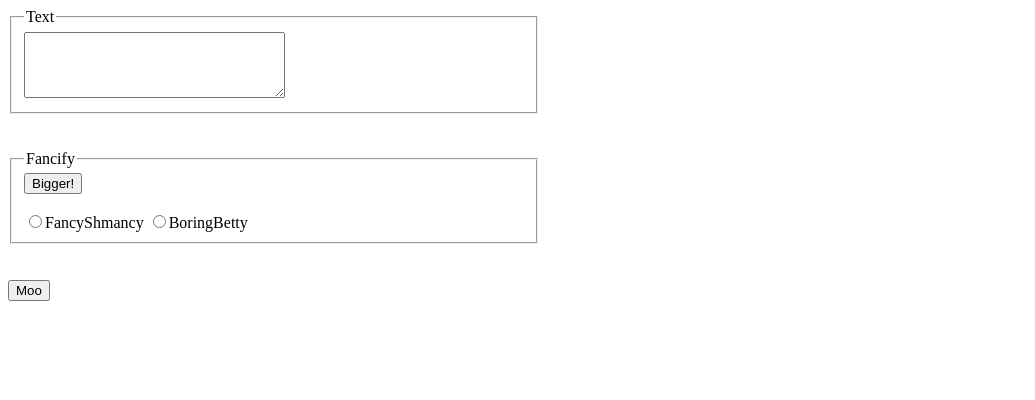
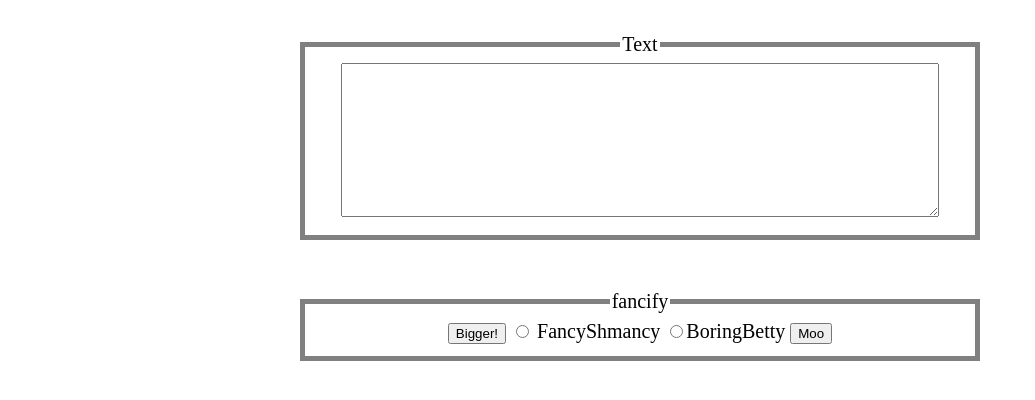
Before and after one commit to mahdinour23/mahdinour23.github.io, a plain HTML site: page fancifymytext.html in a window 1280 px wide. Both pictures are taken after a click on the button "Bigger!". Shown: the whole page, without its empty margins (0-1035 px from the left). Drawn offline with Linux system fonts and the light colour scheme.

Commit message:
updated
fixed site

```diff
--- a/fancifymytext.html
+++ b/fancifymytext.html
@@ -1,55 +1,39 @@
-<!-- facifymytext.html -->
-
 <!DOCTYPE html>
-
-<html>
-
+<html lang="en">
 <head>
-
-<script type="text/javascript" src="fancifymytext.js"></script>
-
+    <meta charset="UTF-8">
+    <meta http-equiv="X-UA-Compatible" content="IE=edge">
+    <meta name="viewport" content="width=device-width, initial-scale=1.0">
+    <title>fancify my text</title>
 </head>
-
+<style>
+    .container{
+        display: flex;
+        flex-direction: column;
+        align-items: center;
+    }
+    fieldset{
+        border: 5px solid gray;
+        width: 50vw;
+        text-align: center;
+        margin: 25px;
+        font-size: 20px;
+    }
+</style>
 <body>
-
-<!-- A field set box for users to enter text. -->
-
-<fieldset style="width: 500px;">
-
-<legend>Text</legend>
-
-<textarea rows="4" cols="30" id="text_id"></textarea>
-
-</fieldset>
-
-<br><br>
-
-<!-- A fieldset to put UI controls. -->
-
-<fieldset style="width: 500px;">
-
-<legend>Fancify</legend>
-
-<!-- Button -->
-
-<button onclick="new_function()">Bigger!</button><br><br>
-
-<!-- Radio buttons -->
-
-<input type="radio" name="r" value="FancyShmancy" id="fancy_radio_button" onchange="new_function()">FancyShmancy
-
-<input type="radio" name="r" value="BoringBetty" id="boring_radio_button" onchange="new_function()">BoringBetty
-
-</fieldset>
-
-<br>
-
-<br>
-
-<!-- Button to change the text of textfield to uppercase and adds a suffix "-Moo" to the last word of each sentence. -->
-
-<button onclick="moo()">Moo</button>
-
+    <div class="container">
+        <fieldset>
+            <legend>Text</legend>
+            <textarea name="" id="textarea" cols="30" rows="4"></textarea>
+        </fieldset>
+        <fieldset>
+            <legend>fancify</legend>
+            <button onclick="makeBig()">Bigger!</button>
+            <input type="radio" name="fancify" id="fancy"> <label for="fancy">FancyShmancy</label>
+            <input type="radio" name="fancify" id="boring"><label for="boring">BoringBetty</label>
+            <button onclick="makeMoo()">Moo</button>
+        </fieldset>
+    </div>
 </body>
-
+<script src="fancifymytext.js"></script>
 </html>
--- /dev/null
+++ b/fancifymytext.js
@@ -0,0 +1,22 @@
+var textarea=document.getElementById("textarea");
+function makeBig(){
+    textarea.style.fontSize="24pt";
+}
+document.getElementsByName("fancify")[0].addEventListener("change",function(){
+    textarea.style.fontWeight="bold";
+    textarea.style.color="blue";
+    textarea.style.textDecoration="underline"
+    alert("styles added to the text area");
+})
+document.getElementsByName("fancify")[1].addEventListener("change",function(){
+    textarea.style.fontWeight="normal";
+    textarea.style.color="black";
+    textarea.style.textDecoration="none"
+    alert("styles removed from the text area");
+})
+function makeMoo(){
+    textarea.style.textTransform="uppercase"
+    let str=textarea.value.split(".");
+    let str2=str.join("-Moo");
+    textarea.value=str2;
+}
```
